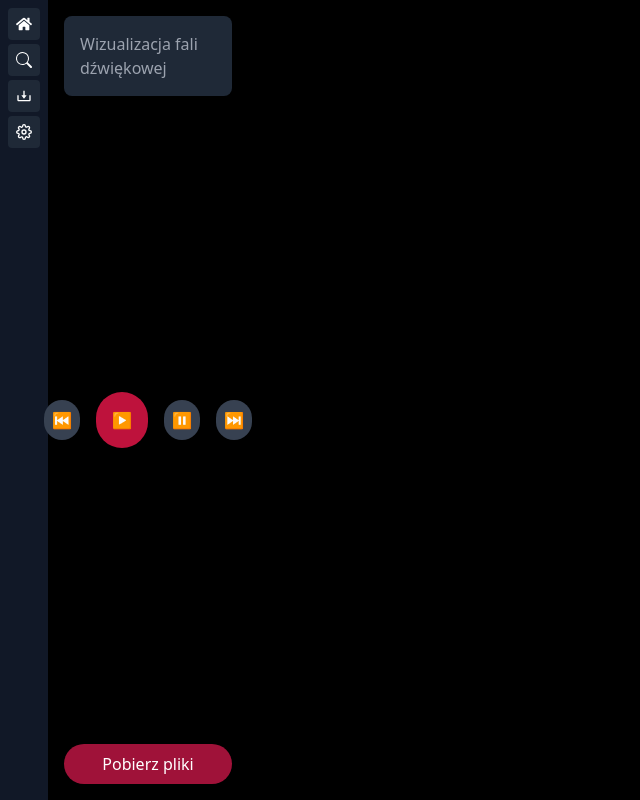
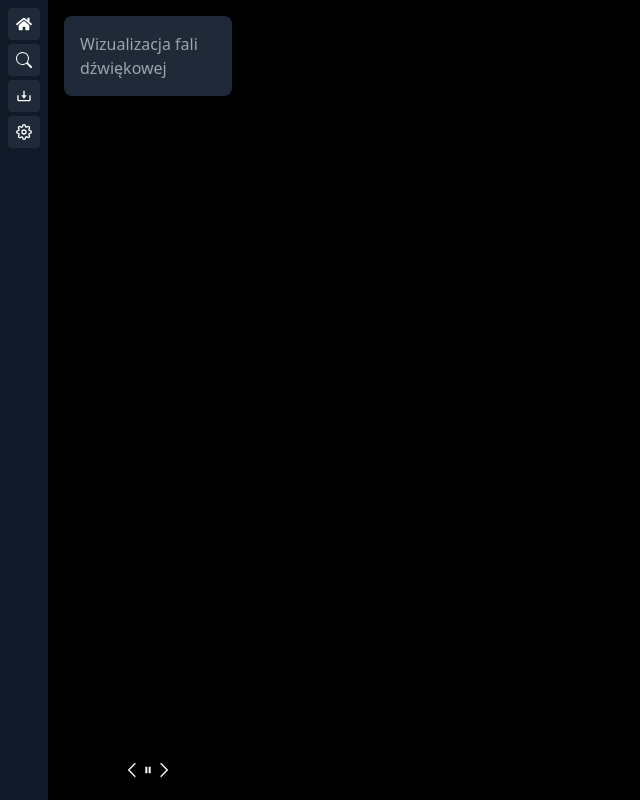
Before and after one commit to infinite223/player-lite, a React (Vite) app: page /home in a window 1280 px wide. Shown: the whole page, without its empty margins (0-640 px from the left). Built offline with nearby package versions, Linux system fonts and the light colour scheme.

Commit message:
add component for sound item and more

```diff
--- /dev/null
+++ b/src/components/AudioControls.tsx
@@ -0,0 +1,56 @@
+import { BiPause, BiPlay } from "react-icons/bi";
+import { GrNext, GrPrevious } from "react-icons/gr";
+
+interface IAudioControls {
+  onPlayPauseClick: (value: boolean) => void;
+  isPlaying: boolean;
+  onPrevClick: () => void;
+  onNextClick: () => void;
+}
+
+const AudioControls = ({
+  onPlayPauseClick,
+  isPlaying,
+  onPrevClick,
+  onNextClick,
+}: IAudioControls) => (
+  <div className="audio-controls">
+    <button
+      type="button"
+      className="prev"
+      aria-label="Previous"
+      onClick={onPrevClick}
+    >
+      <GrPrevious />
+    </button>
+    {isPlaying ? (
+      <button
+        type="button"
+        className="pause"
+        onClick={() => onPlayPauseClick(false)}
+        aria-label="Pause"
+      >
+        <BiPause />
+      </button>
+    ) : (
+      <button
+        type="button"
+        className="play"
+        onClick={() => onPlayPauseClick(true)}
+        aria-label="Play"
+      >
+        <BiPlay />
+      </button>
+    )}
+    <button
+      type="button"
+      className="next"
+      aria-label="Next"
+      onClick={onNextClick}
+    >
+      <GrNext />
+    </button>
+  </div>
+);
+
+export default AudioControls;
--- /dev/null
+++ b/src/components/SoundItem.tsx
@@ -0,0 +1,19 @@
+import { FC } from "react";
+
+interface ISoundItem {
+  title: string;
+  author: string;
+  imgUrl?: string;
+}
+
+export const SoundItem: FC<ISoundItem> = ({ title, imgUrl, author }) => {
+  return (
+    <div className="flex items-center w-full p-1 gap-2">
+      <img alt="sound-image" className="w-12 h-12" src={imgUrl} />
+      <div className="flex flex-col text-sm">
+        <h2 className="font-semibold">{title}</h2>
+        <p className="text-xs font-thin">{author}</p>
+      </div>
+    </div>
+  );
+};
--- a/src/pages/Downloads.tsx
+++ b/src/pages/Downloads.tsx
@@ -1,7 +1,30 @@
+import { homeDir } from "@tauri-apps/api/path";
+import { readDir } from "@tauri-apps/api/fs";
+import { SoundItem } from "../components/SoundItem";
+import { sounds } from "../utils/mocked-data";
+
 const Downloads = (): JSX.Element => {
+  async function getFiles() {
+    try {
+      const homepath = await homeDir();
+      const data = await readDir(homepath);
+      console.log(data);
+    } catch (error) {
+      console.error("Failed to read directory:", error);
+    }
+  }
   return (
-    <div className="flex h-screen bg-black text-white">
-      <h2>Downloads</h2>
+    <div className="flex p-2 flex-col h-screen w-full overflow-auto bg-black text-white">
+      <h2>Pobrane utwory</h2>
+
+      {sounds.map((sound, id) => (
+        <SoundItem
+          key={id}
+          author="Jan Jowalczyk"
+          title="Pokaż na co cie stać"
+          imgUrl="https://picsum.photos/200/300"
+        />
+      ))}
     </div>
   );
 };
--- a/src/pages/Player.tsx
+++ b/src/pages/Player.tsx
@@ -1,16 +1,113 @@
-import { homeDir } from "@tauri-apps/api/path";
-import { readDir } from "@tauri-apps/api/fs";
+import { useEffect, useRef, useState } from "react";
+import AudioControls from "../components/AudioControls";
+
+const tracks = [
+  {
+    title: "Cali",
+    artist: "Wataboi",
+    audioSrc: "",
+    image: "",
+    color: "#00aeb0",
+  },
+  {
+    title: "50",
+    artist: "tobylane",
+    audioSrc: "",
+    image: "",
+    color: "#ffb77a",
+  },
+];
 
 const Player = (): JSX.Element => {
-  async function getFiles() {
-    try {
-      const homepath = await homeDir();
-      const data = await readDir(homepath);
-      console.log(data);
-    } catch (error) {
-      console.error("Failed to read directory:", error);
+  const [trackIndex, setTrackIndex] = useState(0);
+  const [trackProgress, setTrackProgress] = useState(0);
+  const [isPlaying, setIsPlaying] = useState(false);
+
+  const { title, artist, color, image, audioSrc } = tracks[trackIndex];
+
+  // Refs
+  const audioRef = useRef(new Audio(audioSrc));
+  const intervalRef = useRef();
+  const isReady = useRef(false);
+
+  // Destructure for conciseness
+
+  const startTimer = () => {
+    // Clear any timers already running
+    clearInterval(intervalRef.current);
+
+    intervalRef.current = setInterval(() => {
+      if (audioRef.current.ended) {
+        toNextTrack();
+      } else {
+        setTrackProgress(audioRef.current.currentTime);
+      }
+    }, [1000]);
+  };
+
+  const onScrub = (value) => {
+    // Clear any timers already running
+    clearInterval(intervalRef.current);
+    audioRef.current.currentTime = value;
+    setTrackProgress(audioRef.current.currentTime);
+  };
+
+  const onScrubEnd = () => {
+    if (!isPlaying) {
+      setIsPlaying(true);
     }
-  }
+    startTimer();
+  };
+
+  const toPrevTrack = () => {
+    if (trackIndex - 1 < 0) {
+      setTrackIndex(tracks.length - 1);
+    } else {
+      setTrackIndex(trackIndex - 1);
+    }
+  };
+
+  const toNextTrack = () => {
+    if (trackIndex < tracks.length - 1) {
+      setTrackIndex(trackIndex + 1);
+    } else {
+      setTrackIndex(0);
+    }
+  };
+
+  useEffect(() => {
+    if (isPlaying) {
+      audioRef.current.play();
+      startTimer();
+    } else {
+      audioRef.current.pause();
+    }
+  }, [isPlaying]);
+
+  // Handles cleanup and setup when changing tracks
+  useEffect(() => {
+    audioRef.current.pause();
+
+    audioRef.current = new Audio(audioSrc);
+    setTrackProgress(audioRef.current.currentTime);
+
+    if (isReady.current) {
+      audioRef.current.play();
+      setIsPlaying(true);
+      startTimer();
+    } else {
+      // Set the isReady ref as true for the next pass
+      isReady.current = true;
+    }
+  }, [trackIndex]);
+
+  useEffect(() => {
+    // Pause and clean up on unmount
+    return () => {
+      audioRef.current.pause();
+      clearInterval(intervalRef.current);
+    };
+  }, []);
 
   return (
     <div className="flex h-screen bg-black text-white">
@@ -20,26 +117,13 @@ const Player = (): JSX.Element => {
         </div>
 
         <div className="flex items-center justify-center space-x-4">
-          <button className="p-2 bg-gray-700 rounded-full hover:bg-gray-600">
-            ⏮️
-          </button>
-          <button className="p-4 bg-rose-700 rounded-full hover:bg-rose-600">
-            ▶️
-          </button>
-          <button className="p-2 bg-gray-700 rounded-full hover:bg-gray-600">
-            ⏸️
-          </button>
-          <button className="p-2 bg-gray-700 rounded-full hover:bg-gray-600">
-            ⏭️
-          </button>
+          <AudioControls
+            isPlaying={isPlaying}
+            onPrevClick={toPrevTrack}
+            onNextClick={toNextTrack}
+            onPlayPauseClick={setIsPlaying}
+          />
         </div>
-
-        <button
-          onClick={getFiles}
-          className="mt-4 w-full px-4 py-2 bg-rose-800 rounded-full hover:bg-rose-700"
-        >
-          Pobierz pliki
-        </button>
       </main>
     </div>
   );
--- /dev/null
+++ b/src/utils/mocked-data.ts
@@ -0,0 +1,54 @@
+import { ISoundItem } from "../components/SoundItem";
+
+export const sounds: ISoundItem[] = [
+  {
+    author: "Jan Jowalczyk",
+    title: "Sound 1",
+    imgUrl: "https://picsum.photos/200/300",
+  },
+  {
+    author: "Jan Jowalczyk",
+    title: "Sound 2",
+    imgUrl: "https://picsum.photos/200/300",
+  },
+  {
+    author: "Jan Jowalczyk",
+    title: "Sound 3",
+    imgUrl: "https://picsum.photos/200/300",
+  },
+  {
+    author: "Jan Jowalczyk",
+    title: "Sound 4",
+    imgUrl: "https://picsum.photos/200/300",
+  },
+  {
+    author: "Jan Jowalczyk",
+    title: "Sound 5",
+    imgUrl: "https://picsum.photos/200/300",
+  },
+  {
+    author: "Jan Jowalczyk",
+    title: "Sound 653",
+    imgUrl: "https://picsum.photos/200/300",
+  },
+  {
+    author: "Jan Jowalczyk",
+    title: "Sound 1237",
+    imgUrl: "https://picsum.photos/200/300",
+  },
+  {
+    author: "Jan Jowalczyk",
+    title: "Sound 553",
+    imgUrl: "https://picsum.photos/200/300",
+  },
+  {
+    author: "Jan Jowalczyk",
+    title: "Sound 6543",
+    imgUrl: "https://picsum.photos/200/300",
+  },
+  {
+    author: "Jan Jowalczyk",
+    title: "Sound 437",
+    imgUrl: "https://picsum.photos/200/300",
+  },
+];
```
